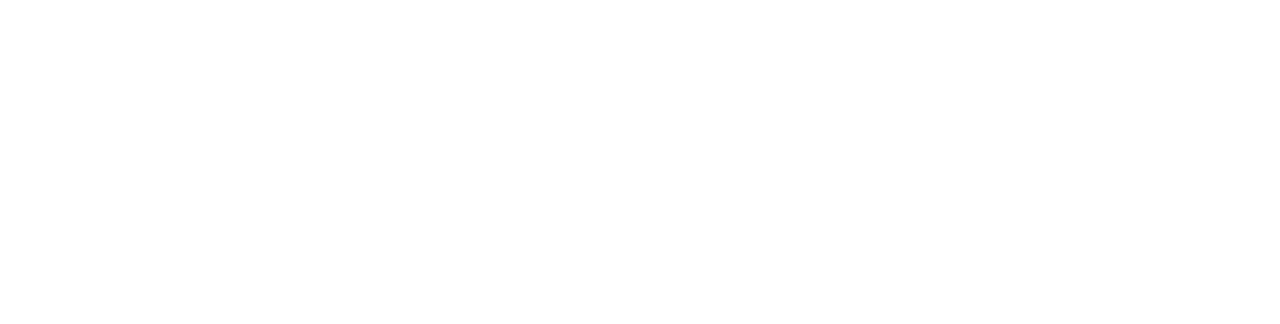
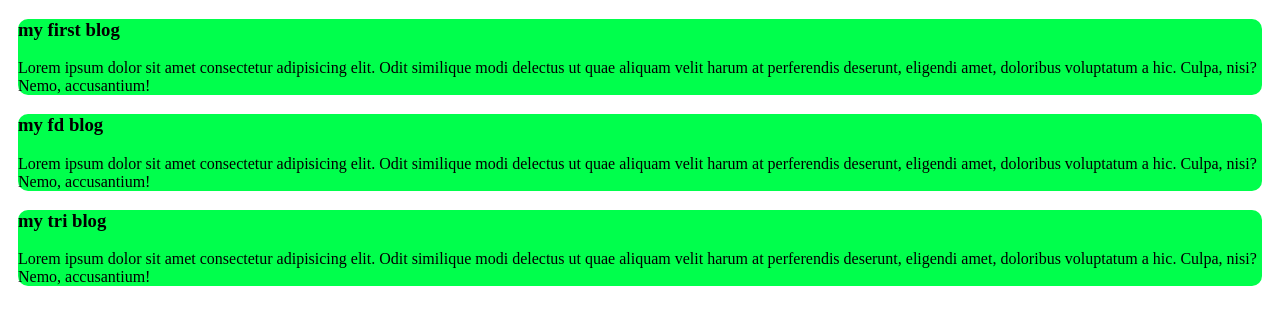
Before and after one commit to Rohan-islam-dev/my-first-gethub-repo, a plain HTML site: page index.html in a window 1280 px wide. Drawn offline with Linux system fonts and the light colour scheme.

Commit message:
New blog

```diff
--- a/index.html
+++ b/index.html
@@ -4,8 +4,20 @@
     <meta charset="UTF-8">
     <meta name="viewport" content="width=device-width, initial-scale=1.0">
     <title>My First Ever Github Repo</title>
+    <link rel="stylesheet" href="style/blog.css">
 </head>
 <body>
-
+    <div class="blog">
+        <h3> my first blog</h1>
+            <p>Lorem ipsum dolor sit amet consectetur adipisicing elit. Odit similique modi delectus ut quae aliquam velit harum at perferendis deserunt, eligendi amet, doloribus voluptatum a hic. Culpa, nisi? Nemo, accusantium!</p>
+    </div>
+    <div class="blog">
+        <h3> my fd blog</h1>
+            <p>Lorem ipsum dolor sit amet consectetur adipisicing elit. Odit similique modi delectus ut quae aliquam velit harum at perferendis deserunt, eligendi amet, doloribus voluptatum a hic. Culpa, nisi? Nemo, accusantium!</p>
+    </div>
+    <div class="blog">
+        <h3> my tri blog</h1>
+            <p>Lorem ipsum dolor sit amet consectetur adipisicing elit. Odit similique modi delectus ut quae aliquam velit harum at perferendis deserunt, eligendi amet, doloribus voluptatum a hic. Culpa, nisi? Nemo, accusantium!</p>
+    </div>
 </body>
 </html>
--- /dev/null
+++ b/style/blog.css
@@ -0,0 +1,5 @@
+.blog{
+    background-color: rgb(0, 255, 76);
+   margin: 10px;
+   border-radius: 10px;
+}
```
